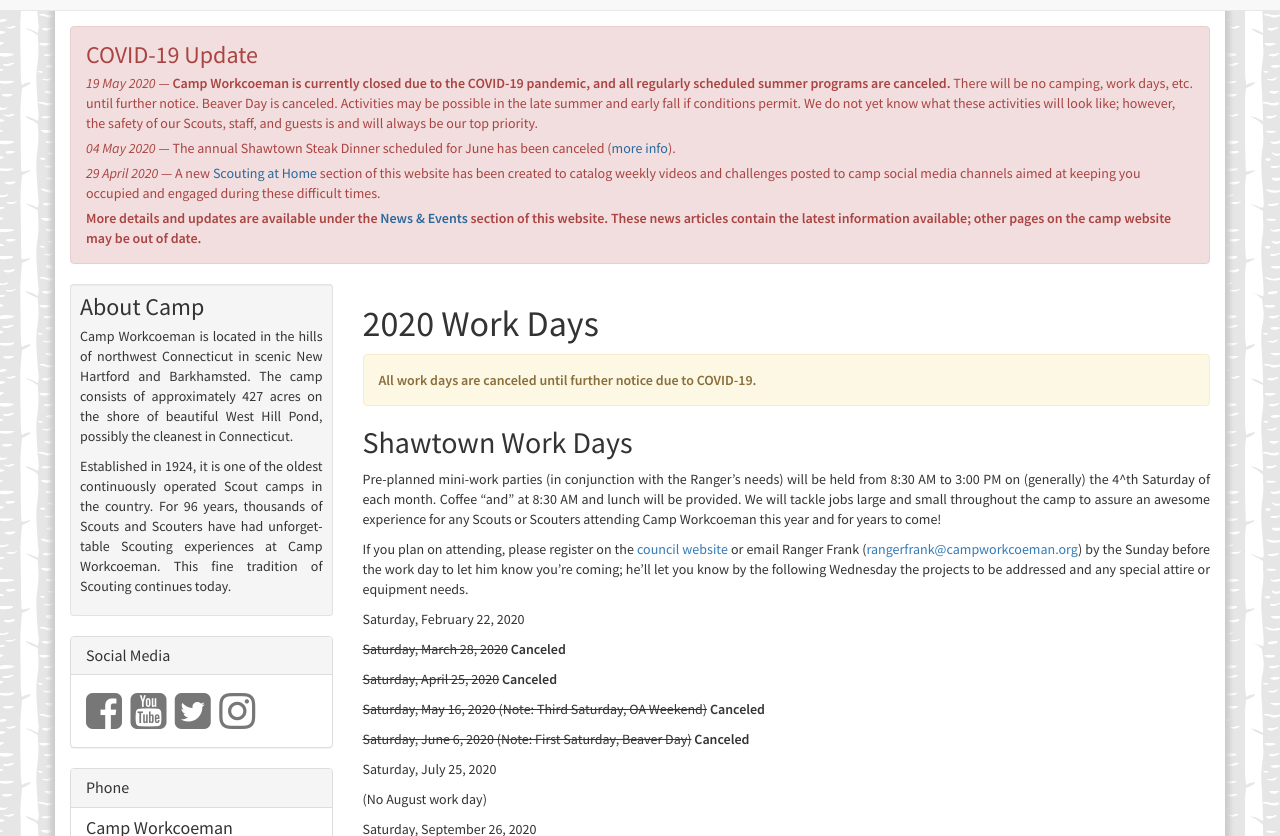
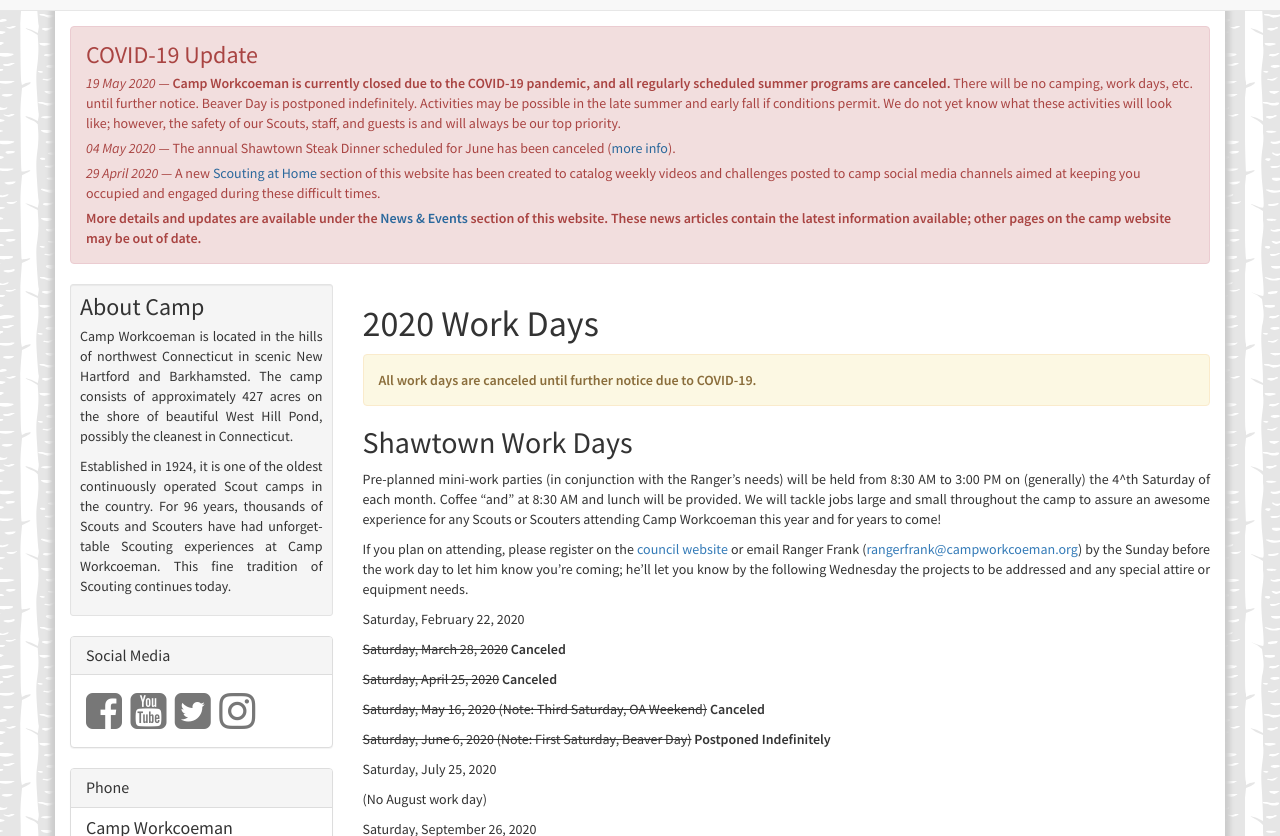
Before and after one commit to campworkcoeman/campworkcoeman.org, a Jekyll site: the page built from get-involved/work-days.md, in a window 1280 px wide. Shown: the part 225-1061 px from the top of the page. Built offline with Jekyll 4.4.1, drawn with Linux system fonts in a browser that asks for light colours; nearby versions of some CDN libraries; Markdown is read by kramdown in place of the engine named in the settings.

Commit message:
Change Beaver Day to postponed indefinitely.

```diff
--- a/_includes/announcement.html
+++ b/_includes/announcement.html
@@ -4,7 +4,7 @@
 <div id="announcement">
     <div class="alert alert-danger">
     <h3 class="list-group-item-heading">COVID-19 Update</h3>
-    <p><em>19 May 2020</em> &mdash; <b>Camp Workcoeman is currently closed due to the COVID-19 pandemic, and all regularly scheduled summer programs are canceled.</b> There will be no camping, work days, etc. until further notice. Beaver Day is canceled. Activities may be possible in the late summer and early fall if conditions permit. We do not yet know what these activities will look like; however, the safety of our Scouts, staff, and guests is and will always be our top priority.</p>
+    <p><em>19 May 2020</em> &mdash; <b>Camp Workcoeman is currently closed due to the COVID-19 pandemic, and all regularly scheduled summer programs are canceled.</b> There will be no camping, work days, etc. until further notice. Beaver Day is postponed indefinitely. Activities may be possible in the late summer and early fall if conditions permit. We do not yet know what these activities will look like; however, the safety of our Scouts, staff, and guests is and will always be our top priority.</p>
     <p><em>04 May 2020</em> &mdash; The annual Shawtown Steak Dinner scheduled for June has been canceled (<a href="https://campworkcoeman.org/about/news/2020/05/04/steak-dinner-canceled/">more info</a>).</p>
     <p><em>29 April 2020</em> &mdash; A new <a href="https://campworkcoeman.org/scouting-at-home/">Scouting at Home</a> section of this website has been created to catalog weekly videos and challenges posted to camp social media channels aimed at keeping you occupied and engaged during these difficult times.</p>
     <p><b>More details and updates are available under the <a href="https://campworkcoeman.org/about/news/">News & Events</a> section of this website. These news articles contain the latest information available; other pages on the camp website may be out of date.</b></p>
--- a/get-involved/work-days.md
+++ b/get-involved/work-days.md
@@ -24,7 +24,7 @@ Saturday, February 22, 2020
 
 ~~Saturday, May 16, 2020 (Note: Third Saturday, OA Weekend)~~ **Canceled**
 
-~~Saturday, June 6, 2020 (Note: First Saturday, Beaver Day)~~ **Canceled**
+~~Saturday, June 6, 2020 (Note: First Saturday, Beaver Day)~~ **Postponed Indefinitely**
 
 Saturday, July 25, 2020
 
```
